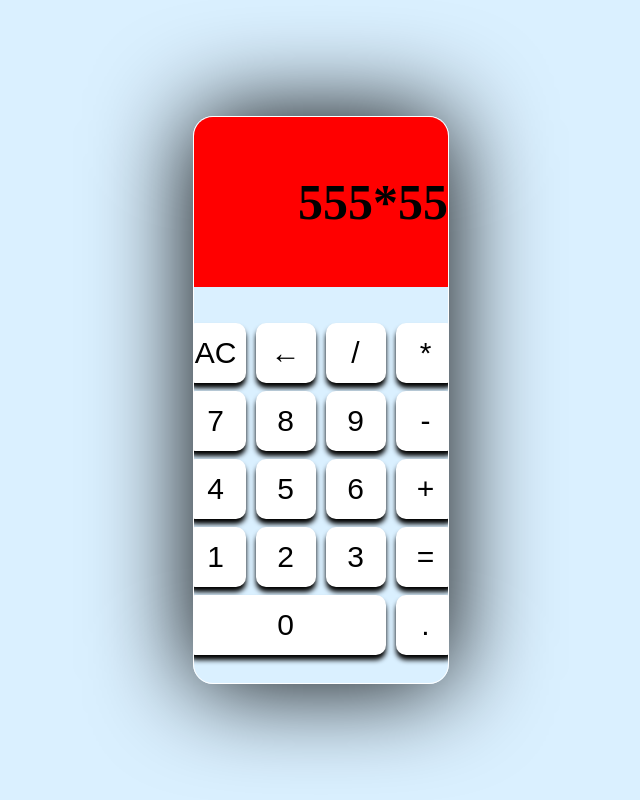
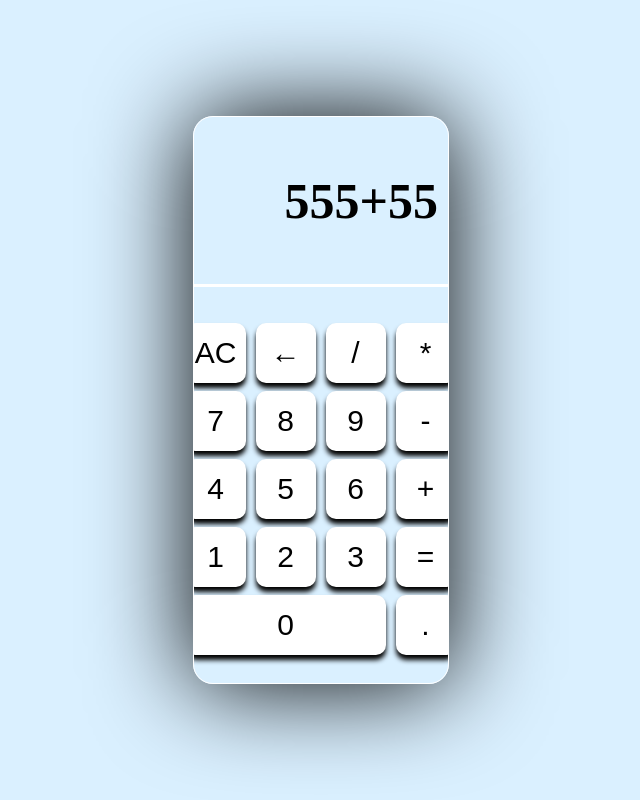
Before and after one commit to RanaHuzaima/Calculator-App, a plain HTML site: page index.html in a window 1280 px wide. Shown: the whole page, without its empty margins (319-959 px from the left). Drawn offline with Linux system fonts and the light colour scheme.

Commit message:
5th_commit

```diff
--- a/index.html
+++ b/index.html
@@ -10,7 +10,7 @@
     <div id="main">
         <div id="panel">
             <div id="ptop">
-                <div id="screen">555*55</div>
+                <div id="screen">555+55</div>
             </div>
             <div id="pbtm">
                 <div class="row">
@@ -44,5 +44,6 @@
             </div>
         </div>
     </div>
+    <script src=""></script>
 </body>
 </html>
--- a/style.css
+++ b/style.css
@@ -28,15 +28,18 @@ html,body{
 #ptop{
     display: flex;
     align-items: center;
-    justify-content: right;
     width: 100%;
-    background-color: red;
+    padding: 10px;
     height: 170px;
     font-size: 50px;
     font-weight: 600;
+    border: 3px white;
+    border-bottom-style: solid;
 }
 #screen{
-
+    width: 100%;
+    /* border: 1px solid; */
+    text-align: end;
 }
 #pbtm{
     width: 100%;
```
